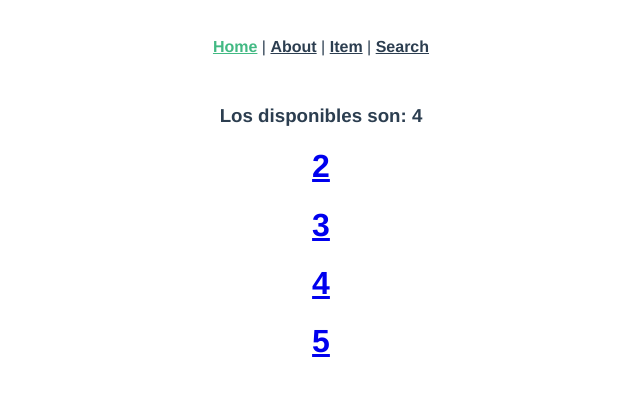
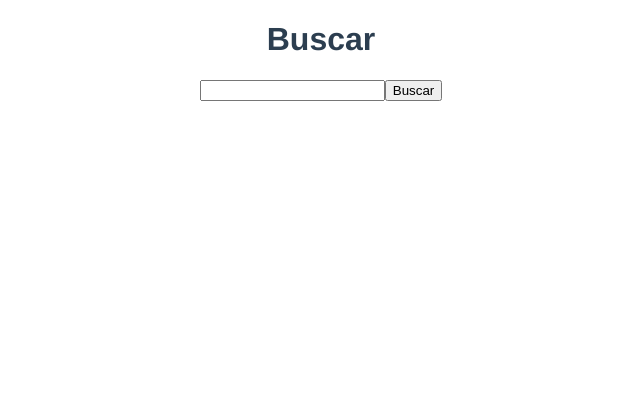
Before and after one commit to leonmauricio/Movies, a Vue app: page / in a window 1280 px wide. Shown: the top 396 px of the page, without its empty margins (319-959 px from the left). Built offline with nearby package versions, Linux system fonts and the light colour scheme.

Commit message:
Removed unused pages

```diff
--- a/src/App.vue
+++ b/src/App.vue
@@ -1,11 +1,5 @@
 <template>
   <div id="app">
-    <div id="nav">
-      <router-link to="/">Home</router-link> |
-      <router-link to="/about">About</router-link> |
-      <router-link to="/items/7">Item</router-link> |
-      <router-link to="/search">Search</router-link>
-    </div>
     <router-view/>
   </div>
 </template>
--- a/src/components/HelloWorld.vue
+++ /dev/null
@@ -1,27 +0,0 @@
-<template>
-  <div class="hello">
-    <h3>
-      Los disponibles son: {{ quantity }}
-    </h3>
-    <h1 v-for="(item, index) in items" :key="index">
-      <router-link v-if="item > 1" :to="`items/${item}`">
-        {{ item }}
-      </router-link>
-    </h1>
-  </div>
-</template>
-
-<script>
-export default {
-  name: 'HelloWorld',
-  props: {
-    items: Array,
-  },
-  computed: {
-    quantity() {
-      const available = this.items.filter(item => item > 1);
-      return available.length;
-    },
-  },
-};
-</script>
--- a/src/router.js
+++ b/src/router.js
@@ -1,8 +1,5 @@
 import Vue from 'vue';
 import Router from 'vue-router';
-import Home from './views/Home.vue';
-import About from './views/About.vue';
-import Item from './views/Item.vue';
 import Search from './views/Search.vue';
 import Movie from './views/Movie.vue';
 
@@ -14,21 +11,6 @@ export default new Router({
   routes: [
     {
       path: '/',
-      name: 'home',
-      component: Home,
-    },
-    {
-      path: '/about',
-      name: 'about',
-      component: About,
-    },
-    {
-      path: '/items/:id',
-      name: 'item',
-      component: Item,
-    },
-    {
-      path: '/search',
       name: 'search',
       component: Search,
     },
--- a/src/views/About.vue
+++ /dev/null
@@ -1,5 +0,0 @@
-<template>
-  <div class="about">
-    <h1>This is an about page man man</h1>
-  </div>
-</template>
--- a/src/views/Home.vue
+++ /dev/null
@@ -1,16 +0,0 @@
-<template>
-  <div class="home">
-    <HelloWorld :items="[1,2,3,4,5]"/>
-  </div>
-</template>
-
-<script>
-import HelloWorld from '@/components/HelloWorld.vue';
-
-export default {
-  name: 'home',
-  components: {
-    HelloWorld,
-  },
-};
-</script>
--- a/src/views/Item.vue
+++ /dev/null
@@ -1,11 +0,0 @@
-<template>
-  <div class="item">
-    <h1>Item: {{ $route.params.id }}</h1>
-  </div>
-</template>
-
-<script>
-export default {
-
-};
-</script>
```
Also changed, not shown: .eslintrc.js.
